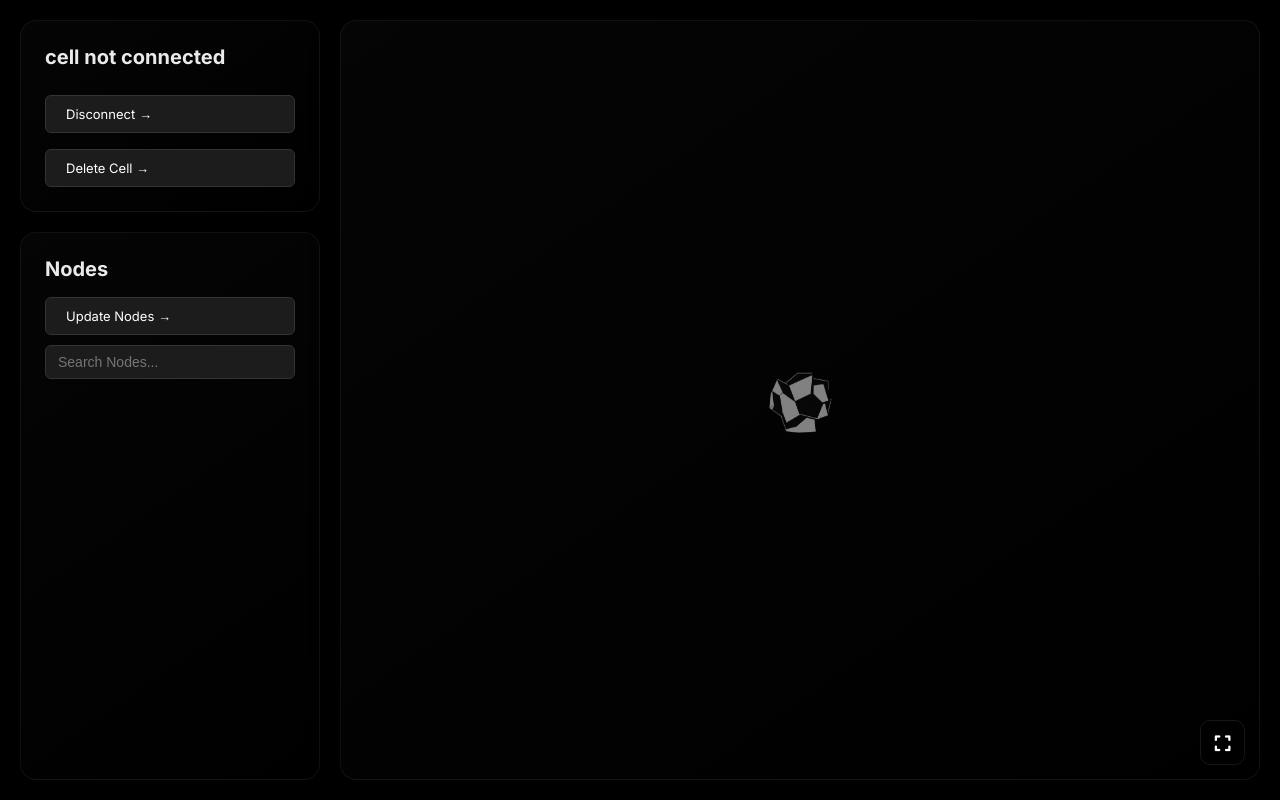
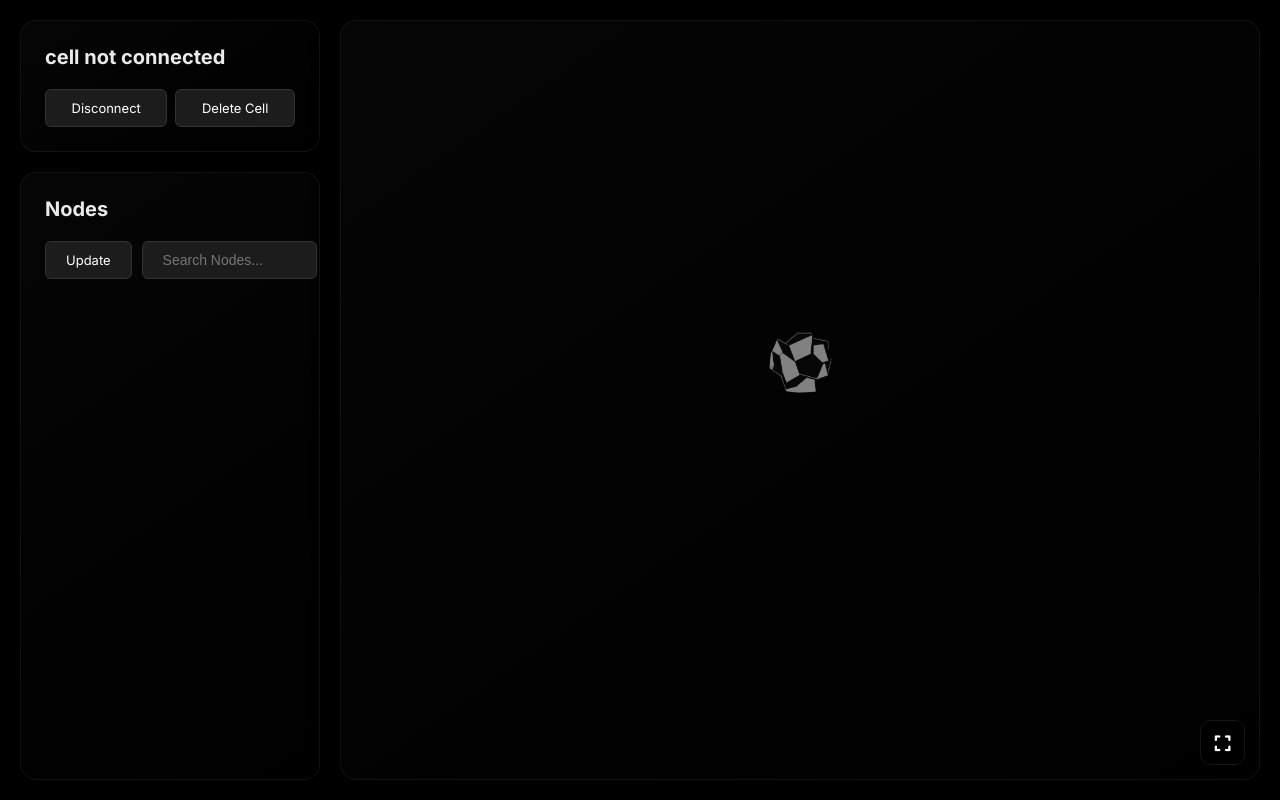
Before and after one commit to neuronumcybernetics/neuronum_browser, a Flask app: page /browser in a window 1280 px wide. Run offline with Flask 3, Linux system fonts and the light colour scheme; some libraries are stand-ins or nearby versions.

Commit message:
frontend design

```diff
--- a/app.py
+++ b/app.py
@@ -1,6 +1,10 @@
-from flask import Flask, render_template
+from flask import Flask, render_template, request, jsonify
 import webview
 import threading
+from pathlib import Path
+from dotenv import load_dotenv
+import os
+import requests
 
 server = Flask(__name__, static_folder='./static', template_folder='./templates')
 
@@ -10,6 +14,18 @@ def home():
 
 @server.route('/connect_cell')
 def connect_cell():
+    credentials_folder_path = Path.home() / ".neuronum"
+    env_path = credentials_folder_path / ".env"
+
+    if env_path.exists():
+        load_dotenv(dotenv_path=env_path)
+        email = os.getenv('EMAIL')
+        password = os.getenv('PASSWORD')
+
+        if email and password:
+            print(email, password)
+            return render_template('connect_cell.html', email=email, password=password)
+
     return render_template('connect_cell.html')
 
 @server.route('/cellkey')
@@ -28,6 +44,37 @@ def create_community_cell():
 def browser():
     return render_template('browser.html')
 
+
+@server.route('/store_credentials', methods=['POST'])
+def store_credentials():
+    data = request.get_json()
+    if data:
+        email = data.get('email')
+        host = data.get('host')
+        password = data.get('password')
+        synapse = data.get('synapse')
+
+        if not email or not host:
+            return jsonify({'status': 'error', 'message': 'Missing email or host data'}), 400
+
+        try:
+            credentials_folder_path = Path.home() / ".neuronum"
+            credentials_folder_path.mkdir(parents=True, exist_ok=True)
+
+            env_path = credentials_folder_path / ".env"
+            env_path.write_text(f"HOST={host}\nPASSWORD={password}\nNETWORK=neuronum.net\nSYNAPSE={synapse}\nEMAIL={email}")
+
+            print(f"Credentials saved: Email: {email}, Host: {host}")
+
+            return jsonify({'status': 'success', 'message': 'Credentials saved successfully'})
+
+        except Exception as e:
+            print(f"Error saving credentials: {e}")
+            return jsonify({'status': 'error', 'message': 'Failed to save credentials'}), 500
+
+    return jsonify({'status': 'error', 'message': 'Invalid data'}), 400
+
+
 def run_flask():
     server.run(host='127.0.0.1', port=55000, debug=False)
 
--- a/static/styles.css
+++ b/static/styles.css
@@ -111,7 +111,7 @@
       margin-top: 15px;
       display: flex;
       justify-content: space-between;
-      width: 475px;
+      width: 485px;
     }
 
     .link {
@@ -584,15 +584,11 @@
     }
 
     .bento-card a {
-      margin-top: 16px;
-      display: inline-block;
-      font-size: 13px;
-      color: #a8c0ff;
-      text-decoration: none;
+      margin-top: 10px;
     }
 
     .bento-card a:hover {
-      text-decoration: underline;
+      text-decoration: none;
     }
 
     .main-grid-layout {
@@ -621,6 +617,8 @@
       border-radius: 6px;
       display: flex;
       text-decoration: none;
+      margin-right: -8px;
+      justify-content: center;
     }
 
     #disconnect-btn:hover {
@@ -638,6 +636,7 @@
       border-radius: 6px;
       display: flex;
       text-decoration: none;
+      justify-content: center;
     }
 
     #delete-cell:hover {
@@ -645,23 +644,33 @@
       color: black;
     }
 
-     #update-nodes a {
+    .cell-button-container {
+      display: grid;
+      grid-template-columns: auto auto;
+      column-gap: 1rem;
       text-decoration: none;
     }
 
-    #update-nodes {
+    #update-nodes:hover {
+      background-color: #9bf395;
+      color: black;
+    }
+
+    .my-nodes {
       padding: 10px 20px;
       font-size: 13px;
       cursor: pointer;
       background-color: #1c1c1c;
-      color: #fff;
+      color: #ffffff;
       border: 1px solid #333;
       border-radius: 6px;
       display: flex;
+      margin-right: -8px;
+      justify-content: center;
       text-decoration: none;
     }
 
-    #update-nodes:hover {
+    .my-nodes:hover {
       background-color: #9bf395;
       color: black;
     }
@@ -766,24 +775,44 @@
       display: flex;
       flex-direction: column;
       gap: 18px;
+      margin-top: 80px;
     }
 
     .search-container {
-      margin-top: 10px;
-      margin-bottom: 20px;
-      display: flex;
+      display: grid;
+      grid-template-columns: auto auto;
       align-items: center;
       gap: 10px;
+      position: fixed;
     }
 
     .search-container input[type="text"] {
-      width: 100%;
-      padding: 8px 12px;
+      padding: 10px 20px;
       font-size: 14px;
+      width: 60%;
       border-radius: 6px;
       background-color: #1c1c1c;
       color: #fff;
       border: 1px solid #333;
+      margin-top: 10px;
+      justify-content: center;
+    }
+
+    #update-nodes a {
+      text-decoration: none;
+    }
+
+    #update-nodes {
+      padding: 10px 20px;
+      font-size: 13px;
+      cursor: pointer;
+      background-color: #1c1c1c;
+      color: #fff;
+      border: 1px solid #333;
+      border-radius: 6px;
+      display: flex;
+      text-decoration: none;
+      justify-content: center;
     }
 
     .no-app-selected {
--- a/templates/browser.html
+++ b/templates/browser.html
@@ -14,14 +14,16 @@
   <div class="main-grid-layout">
     <div class="bento-card cell-id-card">
       <h3><span id="cell-host"></span></h3>
-      <a href="/#" id="disconnect-btn">Disconnect →</a>
-      <a href="/#" id="delete-cell">Delete Cell →</a>
+      <div class="cell-button-container">
+      <a href="/#" id="disconnect-btn">Disconnect</a>
+      <a href="/#" id="delete-cell">Delete Cell</a>
+      </div>
     </div>
 
     <div class="bento-card node-list-card">
       <h3>Nodes</h3>
-       <a href="/#" id="update-nodes">Update Nodes →</a>
       <div class="search-container">
+        <a href="/#" id="update-nodes">Update</a>
         <input type="text" id="node-search" placeholder="Search Nodes...">
       </div>
       <div id="node-list" class="node-list-container"></div>
--- a/templates/connect_cell.html
+++ b/templates/connect_cell.html
@@ -28,8 +28,13 @@
 
       <form id="connectCellForm" action="/connectCell" method="post" enctype="multipart/form-data">
         <div class="connect-input-container">
+          {% if password and email %}
+          <input type="email" class="connect-input" id="email" name="email" style="color: white;" placeholder="email address" value="{{ email }}" required>
+          <input type="password" class="connect-input" id="password" name="password" style="color: white;" placeholder="password" value="{{ password }}" required>
+          {% else %}
           <input type="email" class="connect-input" id="email" name="email" style="color: white;" placeholder="email address" required>
           <input type="password" class="connect-input" id="password" name="password" style="color: white;" placeholder="password" required>
+          {% endif %}
         </div>
         <button type="button" id="connectCell" class="submit-button">connect</button>
       </form>
@@ -110,6 +115,7 @@
         if (data.host) {
           localStorage.setItem('email', email);
           localStorage.setItem('host', data.host);
+          localStorage.setItem('password', password);
           window.location.href = '/cellkey';
         } else {
           showCustomAlert("Login Failed", data.message || "Please check your credentials.");
--- a/templates/create_community_cell.html
+++ b/templates/create_community_cell.html
@@ -182,6 +182,7 @@
         if (data.host) {
           localStorage.setItem('email', email);
           localStorage.setItem('host', data.host);
+          localStorage.setItem('password', password);
           window.location.href = '/cellkey';
         } else {
           showCustomAlert("Account creation failed", data.message);
--- a/templates/index.html
+++ b/templates/index.html
@@ -38,7 +38,7 @@
           CREATE CELL <i class="fas fa-long-arrow-alt-right"></i>
         </a>
         <a href="https://github.com/neuronumcybernetics/neuronum" class="link" target="_blank" id="connect-as-guest">
-          DEVELOPER DOCS<i class="fas fa-long-arrow-alt-right"></i>
+          BUILD ON NEURONUM<i class="fas fa-long-arrow-alt-right"></i>
         </a>
       </div>
     </main>
```
Also changed, not shown: templates/cellkey.html (+47 -7 lines).
